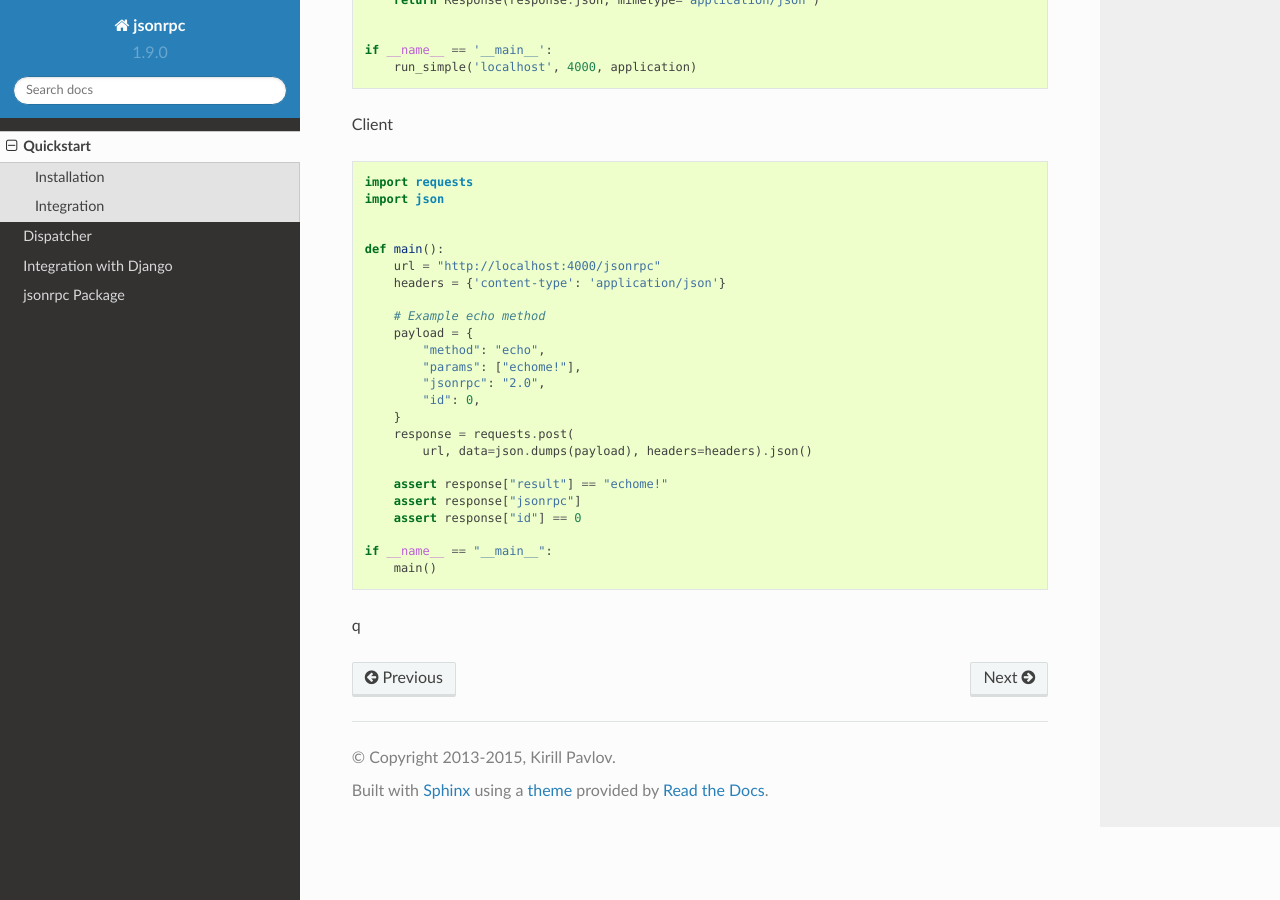
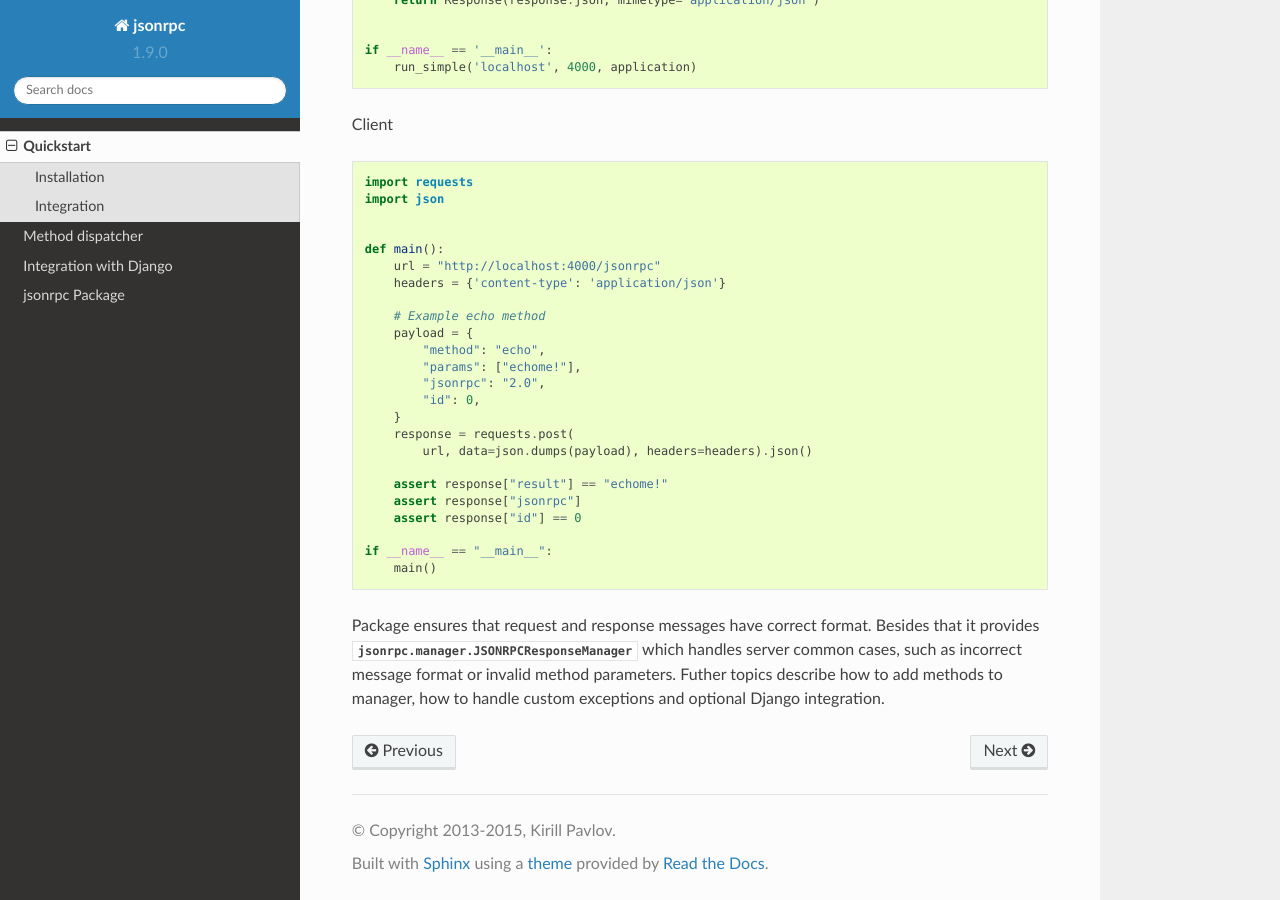
Before and after one commit to pavlov99/json-rpc, a Sphinx documentation site: the page built from docs/source/quickstart.rst, in a window 1280 px wide and 900 px high, scrolled down 895 px. Built offline with Sphinx 7.4.7 and the Read the Docs theme 2.0.0, drawn with Linux system fonts in a browser that asks for light colours; pages that are not in the unit, such as notebooks, are missing from menus.

```diff
--- a/docs/source/conf.py
+++ b/docs/source/conf.py
@@ -28,7 +28,12 @@ from jsonrpc import version, PROJECT
 
 # Add any Sphinx extension module names here, as strings. They can be extensions
 # coming with Sphinx (named 'sphinx.ext.*') or your custom ones.
-extensions = ['sphinx.ext.autodoc', 'sphinx.ext.coverage', 'sphinx.ext.viewcode']
+extensions = [
+    'sphinx.ext.autodoc',
+    'sphinx.ext.napoleon',
+    'sphinx.ext.coverage',
+    'sphinx.ext.viewcode',
+]
 
 # Add any paths that contain templates here, relative to this directory.
 templates_path = ['_templates']
--- a/docs/source/quickstart.rst
+++ b/docs/source/quickstart.rst
@@ -75,4 +75,6 @@ Client
     if __name__ == "__main__":
         main()
 
-q
+Package ensures that request and response messages have correct format.
+Besides that it provides :class:`jsonrpc.manager.JSONRPCResponseManager` which handles server common cases, such as incorrect message format or invalid method parameters.
+Futher topics describe how to add methods to manager, how to handle custom exceptions and optional Django integration.
```
Also changed, not shown: docs/source/dispatcher.rst (+5 -3 lines), 1 other file.
